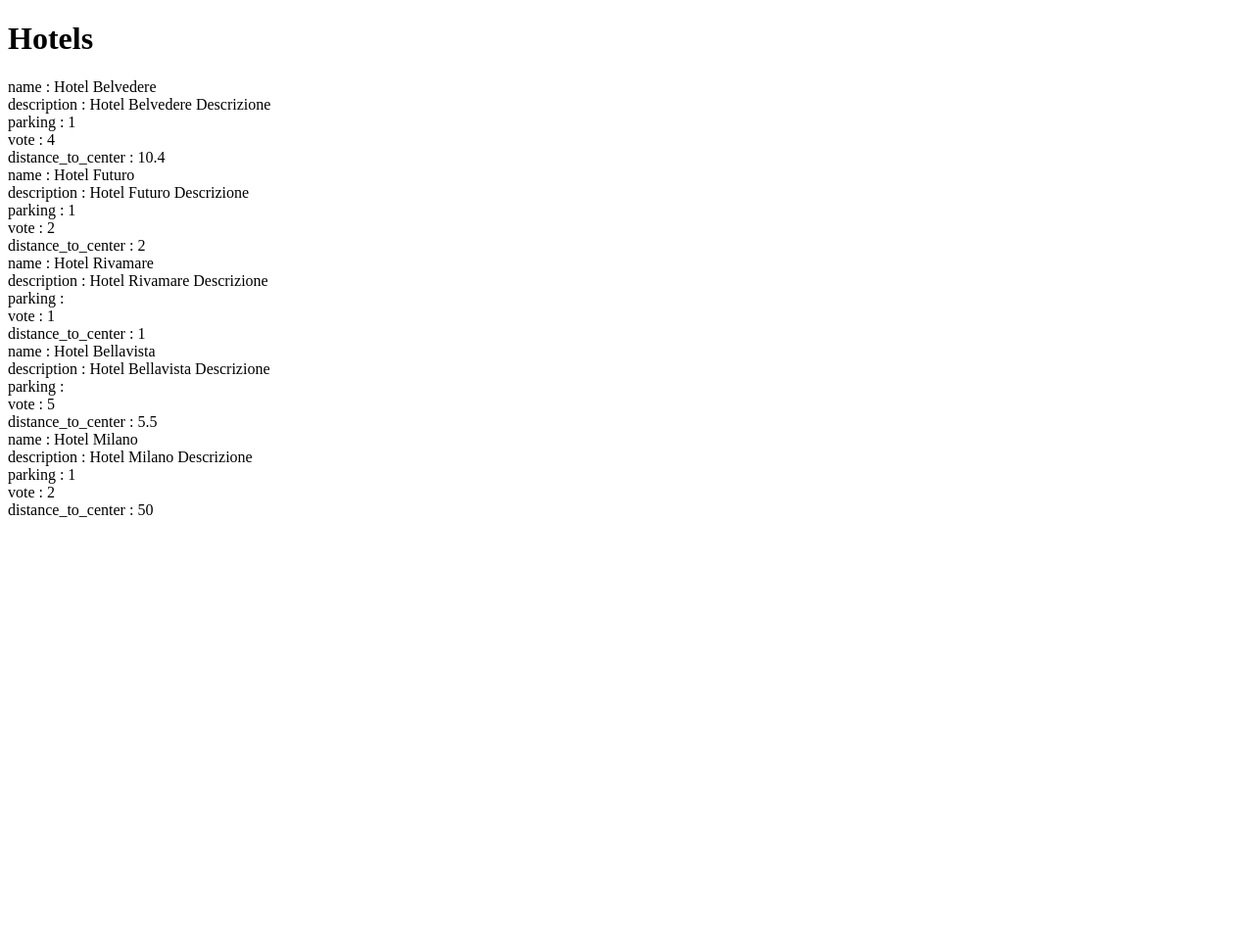
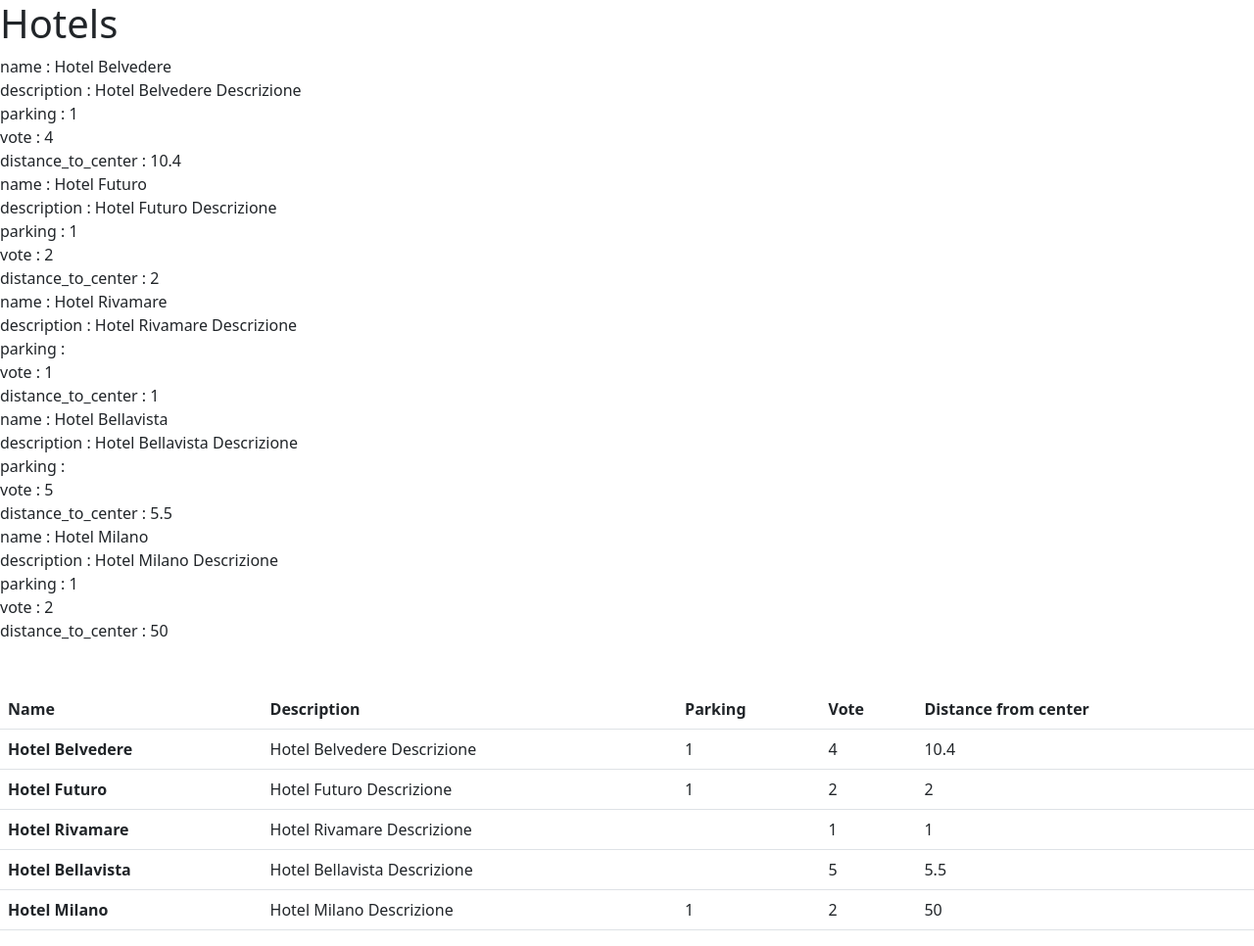
Before and after one commit to ValentinaZussino/php-hotel, a PHP site: page / in a window 1280 px wide. Shown: the whole page at 98% size. Before the commit the page ends 528 px from the top, so only its background shows below. Run offline with PHP 8.4, Linux system fonts and the light colour scheme.

Commit message:
prova con table

```diff
--- a/index.php
+++ b/index.php
@@ -48,6 +48,8 @@
     <meta charset="UTF-8">
     <meta http-equiv="X-UA-Compatible" content="IE=edge">
     <meta name="viewport" content="width=device-width, initial-scale=1.0">
+    <link href="https://cdn.jsdelivr.net/npm/bootstrap@5.2.3/dist/css/bootstrap.min.css" rel="stylesheet" integrity="sha384-rbsA2VBKQhggwzxH7pPCaAqO46MgnOM80zW1RWuH61DGLwZJEdK2Kadq2F9CUG65" crossorigin="anonymous">
+    <script src="https://cdn.jsdelivr.net/npm/bootstrap@5.2.3/dist/js/bootstrap.bundle.min.js" integrity="sha384-kenU1KFdBIe4zVF0s0G1M5b4hcpxyD9F7jL+jjXkk+Q2h455rYXK/7HAuoJl+0I4" crossorigin="anonymous"></script>
     <title>Hotels</title>
 </head>
 <body>
@@ -59,5 +61,30 @@
         }
     }
     ?>
+    <!-- prova con table -->
+    <br><br>
+    <table class="table table-hover">
+        <thead>
+            <tr>
+            <th scope="col">Name</th>
+            <th scope="col">Description</th>
+            <th scope="col">Parking</th>
+            <th scope="col">Vote</th>
+            <th scope="col">Distance from center</th>
+            </tr>
+        </thead>
+
+        <?php foreach($hotels as $hotel){ ?>
+        <tbody>
+            <tr>
+                <th scope="row"><?php echo $hotel['name'] ?></th>
+                <td><?php echo $hotel['description'] ?></td>
+                <td><?php echo $hotel['parking'] ?></td>
+                <td><?php echo $hotel['vote'] ?></td>
+                <td><?php echo $hotel['distance_to_center'] ?></td>
+            </tr>
+        </tbody>
+        <?php } ?>
+    </table>
 </body>
 </html>
```
